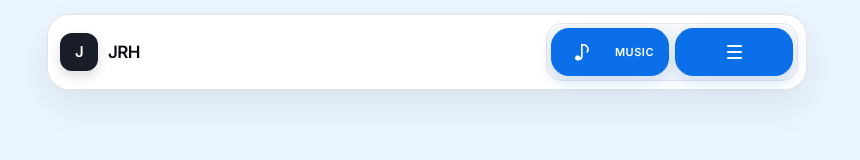
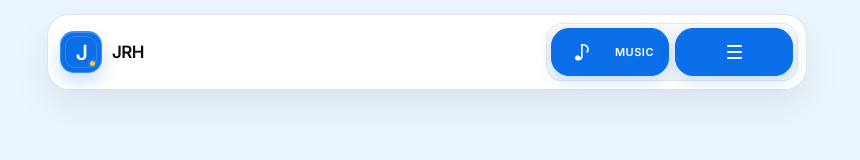
Before and after one commit to LionerHakim/JRHs, a React (Vite) app: page / in a window 1280 px wide. Shown: the top 160 px of the page, without its empty margins (213-1073 px from the left). Built offline with nearby package versions, Linux system fonts and the light colour scheme.

Commit message:
Refine JRH navbar J logo

```diff
--- a/src/index.css
+++ b/src/index.css
@@ -2630,3 +2630,64 @@ button,.hero-pill,.ghost-pill,.project-link,.media-links a{
     max-height:110px !important;
   }
 }
+
+
+/* JRH navbar monogram — refined J mark */
+.brand-mark{
+  position:relative;
+  width:42px !important;
+  height:42px !important;
+  flex:0 0 42px;
+  display:grid !important;
+  place-items:center;
+  overflow:hidden;
+  border:1px solid rgba(255,255,255,.22) !important;
+  border-radius:14px !important;
+  background:#0a6fe8 !important;
+  color:#fff !important;
+  font-family:var(--font-aeonik);
+  font-size:21px !important;
+  font-weight:800 !important;
+  line-height:1;
+  letter-spacing:-.08em !important;
+  box-shadow:0 8px 18px rgba(0,105,224,.22),inset 0 1px 0 rgba(255,255,255,.24) !important;
+  text-shadow:0 1px 1px rgba(0,0,0,.12);
+  transition:transform 220ms var(--ease),box-shadow 220ms var(--ease),border-radius 220ms var(--ease);
+}
+.brand-mark::before{
+  content:"";
+  position:absolute;
+  inset:4px;
+  border:1px solid rgba(255,255,255,.16);
+  border-radius:10px;
+  pointer-events:none;
+}
+.brand-mark::after{
+  content:"";
+  position:absolute;
+  right:6px;
+  bottom:6px;
+  width:5px;
+  height:5px;
+  border-radius:50%;
+  background:#f5c542;
+  box-shadow:0 0 0 2px rgba(245,197,66,.14);
+  pointer-events:none;
+}
+.wordmark:hover .brand-mark,
+.wordmark:focus-visible .brand-mark{
+  transform:translateY(-1px) rotate(-2deg);
+  border-radius:12px !important;
+  box-shadow:0 11px 24px rgba(0,105,224,.28),inset 0 1px 0 rgba(255,255,255,.28) !important;
+}
+@media (max-width:640px){
+  .brand-mark{
+    width:38px !important;
+    height:38px !important;
+    flex-basis:38px;
+    border-radius:12px !important;
+    font-size:19px !important;
+  }
+  .brand-mark::before{inset:3px;border-radius:9px;}
+  .brand-mark::after{right:5px;bottom:5px;width:4px;height:4px;}
+}
```
